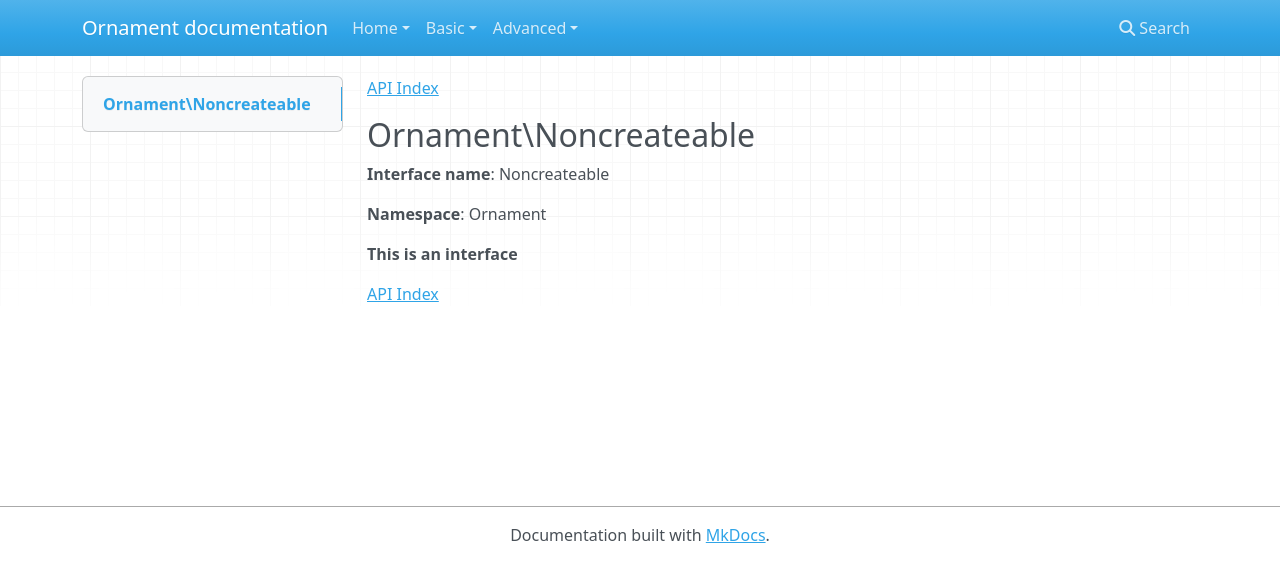
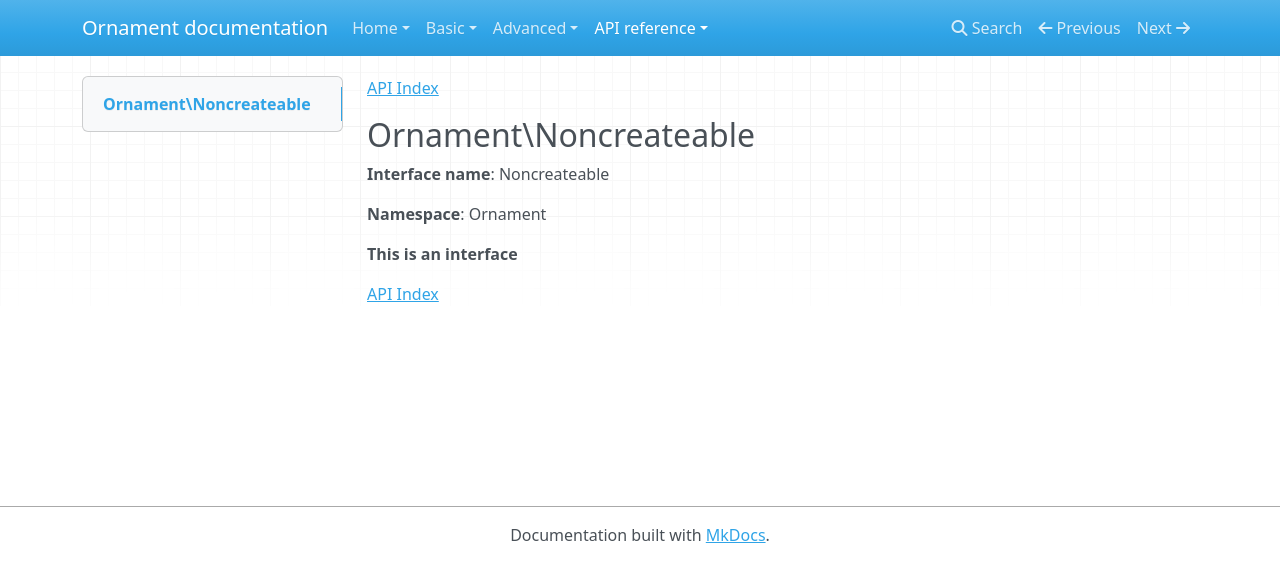
Before and after one commit to ornament-orm/ornament, an MkDocs documentation site: the page built from docs/api/Ornament-Noncreateable.md, in a window 1280 px wide. Shown: the top 582 px of the page. Built offline with MkDocs 1.6.1, drawn with Linux system fonts in a browser that asks for light colours; nearby versions of some CDN libraries; old or Windows-style settings are respelled for this version of MkDocs; part of the change alters nothing that is shown.

```diff
--- a/mkdocs.yml
+++ b/mkdocs.yml
@@ -1,17 +1,47 @@
-site_name: Ornament documentation
-
+site_name: 'Ornament documentation'
 pages:
-- Home:
-    - 'Quick start': 'index.md'
-
-- Basic:
-    - 'Overview of concepts and functionalities': 'basic/overview.md'
-    - 'Writing Ornament models from scratch': 'basic/scratch.md'
-    - 'Adding virtual fields': 'basic/virtual.md'
-    - 'Getting data into your models': 'basic/loading.md'
-
-- Advanced:
-    - 'Writing your own adapters': 'advanced/adapters.md'
-    - 'Using Collections': 'advanced/collection.md'
-
+    -
+        Home:
+            -
+                'Quick start': index.md
+    -
+        Basic:
+            -
+                'Overview of concepts and functionalities': basic/overview.md
+            -
+                'Writing Ornament models from scratch': basic/scratch.md
+            -
+                'Adding virtual fields': basic/virtual.md
+            -
+                'Getting data into your models': basic/loading.md
+    -
+        Advanced:
+            -
+                'Writing your own adapters': advanced/adapters.md
+            -
+                'Using Collections': advanced/collection.md
+    -
+        'API reference':
+            -
+                Index: api/ApiIndex.md
+            -
+                Ornament\Noncreateable: api/Ornament-Noncreateable.md
+            -
+                Ornament\Collection: api/Ornament-Collection.md
+            -
+                Ornament\Exception\UndefinedCallback: api/Ornament-Exception-UndefinedCallback.md
+            -
+                Ornament\Helper: api/Ornament-Helper.md
+            -
+                Ornament\Nondeleteable: api/Ornament-Nondeleteable.md
+            -
+                Ornament\Model: api/Ornament-Model.md
+            -
+                Ornament\Exception\PrimaryKey: api/Ornament-Exception-PrimaryKey.md
+            -
+                Ornament\Adapter: api/Ornament-Adapter.md
+            -
+                Ornament\Adapter\Pdo: api/Ornament-Adapter-Pdo.md
+            -
+                Ornament\Repository: api/Ornament-Repository.md
 theme: mkdocs
```
